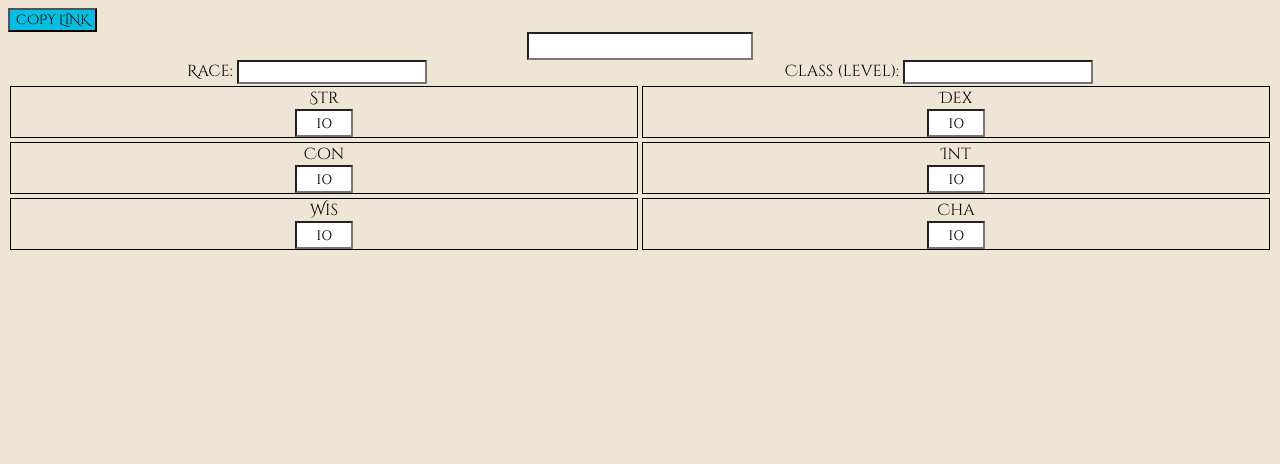
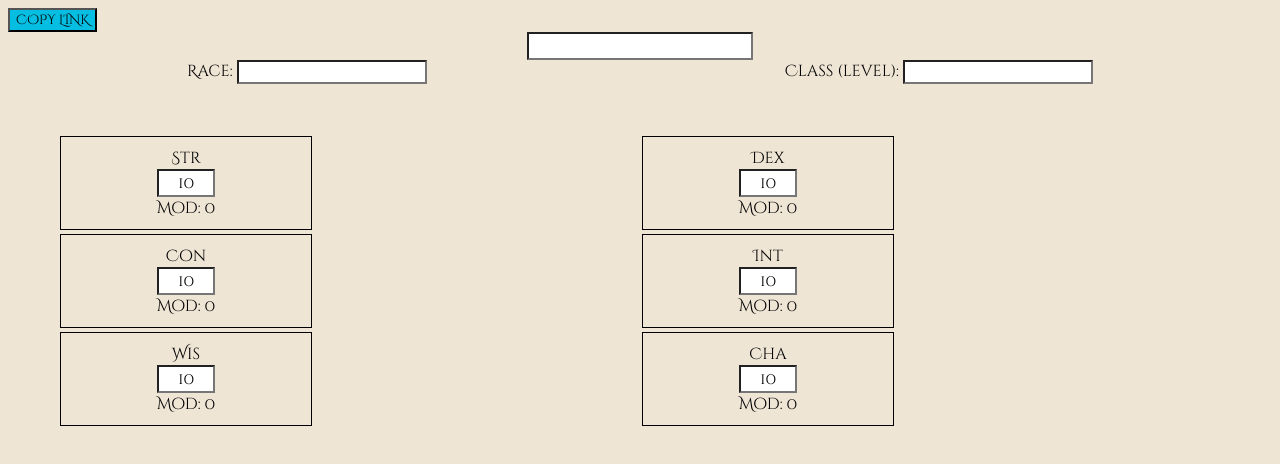
Before and after one commit to fterdal/Character-Sheet, a React app: page / in a window 1280 px wide. Built offline with nearby package versions, Linux system fonts and the light colour scheme.

Commit message:
align abilities in grid

```diff
--- a/client/components/Abilities.js
+++ b/client/components/Abilities.js
@@ -2,6 +2,8 @@ import React from 'react'
 import { connect } from 'react-redux'
 import { withRouter } from 'react-router-dom'
 import { setStr, setDex, setCon, setInt, setWis, setCha } from '../redux'
+
+const modifier = score => Math.floor((score - 10) / 2)
 
 import './Abilities.scss'
 const Abilities = props => {
@@ -35,26 +37,32 @@ const Abilities = props => {
       <div className="ability-score">
         <div>Str</div>
         <input name="str" value={str} type="number" onChange={handleChange} />
+        <div>Mod: {modifier(str)}</div>
       </div>
       <div className="ability-score">
         <div>Dex</div>
         <input name="dex" value={dex} type="number" onChange={handleChange} />
+        <div>Mod: {modifier(dex)}</div>
       </div>
       <div className="ability-score">
         <div>Con</div>
         <input name="con" value={con} type="number" onChange={handleChange} />
+        <div>Mod: {modifier(con)}</div>
       </div>
       <div className="ability-score">
         <div>Int</div>
         <input name="int" value={int} type="number" onChange={handleChange} />
+        <div>Mod: {modifier(int)}</div>
       </div>
       <div className="ability-score">
         <div>Wis</div>
         <input name="wis" value={wis} type="number" onChange={handleChange} />
+        <div>Mod: {modifier(wis)}</div>
       </div>
       <div className="ability-score">
         <div>Cha</div>
         <input name="cha" value={cha} type="number" onChange={handleChange} />
+        <div>Mod: {modifier(cha)}</div>
       </div>
     </div>
   )
--- a/client/components/Abilities.scss
+++ b/client/components/Abilities.scss
@@ -1,6 +1,10 @@
 .abilities {
-  display: flex;
-  flex-wrap: wrap;
+  // display: flex;
+  // flex-wrap: wrap;
+  display: grid;
+  grid-template-columns: 1fr 1fr;
+  grid-template-rows: auto;
+  margin: 50px 50px 0px 50px;
 
   input {
     max-width: 50px;
@@ -8,18 +12,19 @@
   }
 
   // Disable the arrows to increment / decrement numbers
-  input::-webkit-outer-spin-button, input[type="number"]::-webkit-inner-spin-button {
+  input::-webkit-outer-spin-button,
+  input[type='number']::-webkit-inner-spin-button {
     -webkit-appearance: none;
   }
 
   .ability-score {
     border: 1px solid black;
     margin: 2px;
-    flex: 1;
+    width: 250px;
     display: flex;
     justify-content: center;
     align-items: center;
     flex-direction: column;
-    min-width: 40%;
+    padding: 10px 0px 10px 0px;
   }
 }
```
